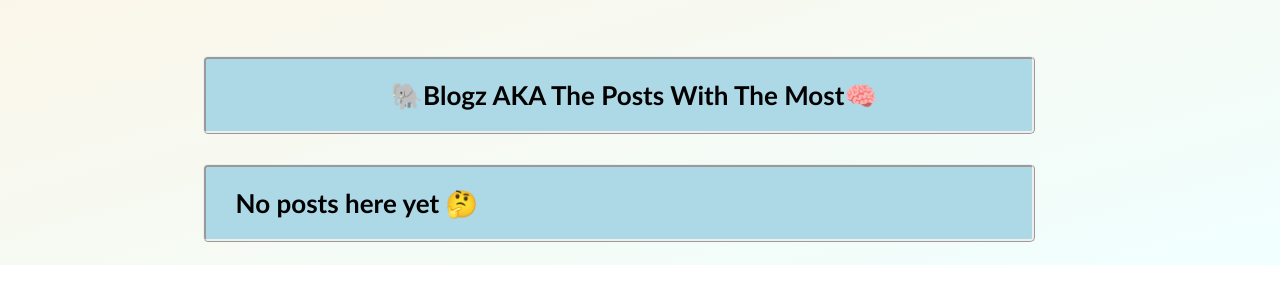
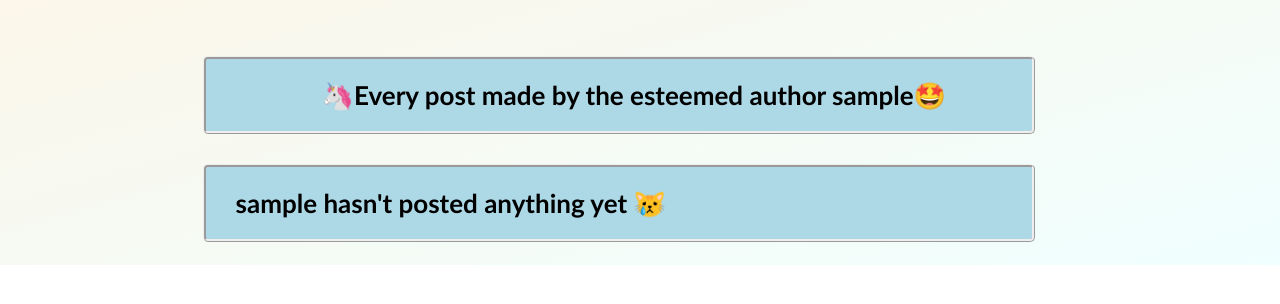
Before and after one commit to bluenote87/blogz, a Flask app: page /blog?user=1 in a window 1280 px wide. Shown: the part 96-400 px from the top of the page. Run offline with Flask 2, Linux system fonts and the light colour scheme; the visitor is signed in with stand-in values (Sample User, id 1); data comes from the database, SQL or seed files in the repository; data that the repository does not hold is empty.

Commit message:
Full functionality with user pages and index page, HTML tweaks

```diff
--- a/main.py
+++ b/main.py
@@ -45,11 +45,16 @@ def require_login():
 @app.route("/blog")
 def view_a_post():
     post_id = request.args.get('id')
+    user_id = request.args.get('user')
     if post_id:
         posts = Blog.query.filter_by(id=post_id).first()
         return render_template('viewpost.html', posts=posts,
             title = "You are viewing a single post")
-            # TODO - fix the author name attribute to show as a string, not an object
+    elif user_id:
+        posts = Blog.query.filter_by(owner_id=user_id).all()
+        author = User.query.filter_by(id=user_id).first()
+        return render_template('singleUser.html', posts=posts, author=author,
+            title = "Now viewing all posts by a single author")
     else:
         posts = Blog.query.all()
         return render_template('blog.html', title="My Awesome Dynamic Blog", posts=posts)
@@ -161,8 +166,8 @@ def logout():
 
 @app.route('/')
 def index():
-    # TODO - show an index page with all users
-    return render_template('index.html')
+    authors = User.query.all()
+    return render_template('index.html', authors=authors)
 
 
 if __name__ == '__main__':
--- a/templates/blog.html
+++ b/templates/blog.html
@@ -12,7 +12,7 @@
 {% for post in posts | reverse %}
 <div><hr /></div>
 <div><h2><a href="/blog?id={{post.id}}">{{post.title}}</a>
-    <br>&nbsp;&nbsp;&nbsp;&nbsp;<span style="font-size: 11px"><em>by {{post.owner.username}}</em></span></h2></div>
+    <br>&nbsp;&nbsp;&nbsp;&nbsp;<span style="font-size: 11px"><em>by <a href="/blog?user={{post.owner.id}}">{{post.owner.username}}</a></em></span></h2></div>
 <div><p>{{post.body}}</p></div>
 {% endfor %}
 
--- a/templates/singleUser.html
+++ b/templates/singleUser.html
@@ -2,4 +2,17 @@
 
 {% block content %}
 
+<div><h2 style="text-align:center;">🦄Every post made by the esteemed author {{author.username}}🤩</h2></div>
+
+{% if posts|length == 0 %}
+<div><h2>{{author.username}} hasn't posted anything yet 😿</h2></div>
+{% else %}
+{% for post in posts | reverse %}
+<div><h2>{{post.title}}</h2></div>
+
+<div><p>{{post.body}}</p></div>
+{% endfor %}
+
+{% endif %}
+
 {% endblock %}
--- a/templates/viewpost.html
+++ b/templates/viewpost.html
@@ -3,7 +3,7 @@
 {% block content %}
 
 <div><h2 style="text-align:center;">{{posts.title}}
-    <br>&nbsp;&nbsp;&nbsp;&nbsp;<span style="font-size: 11px"><em>by {{posts.owner.username}}</em></span></h2></div>
+    <br><span style="font-size: 11px"><em>by <a href="/blog?user={{posts.owner.id}}">{{posts.owner.username}}</a></em></span></h2></div>
 
 <div><p>{{posts.body}}</p></div>
 
```
Also changed, not shown: templates/index.html (+7 -1 lines).
